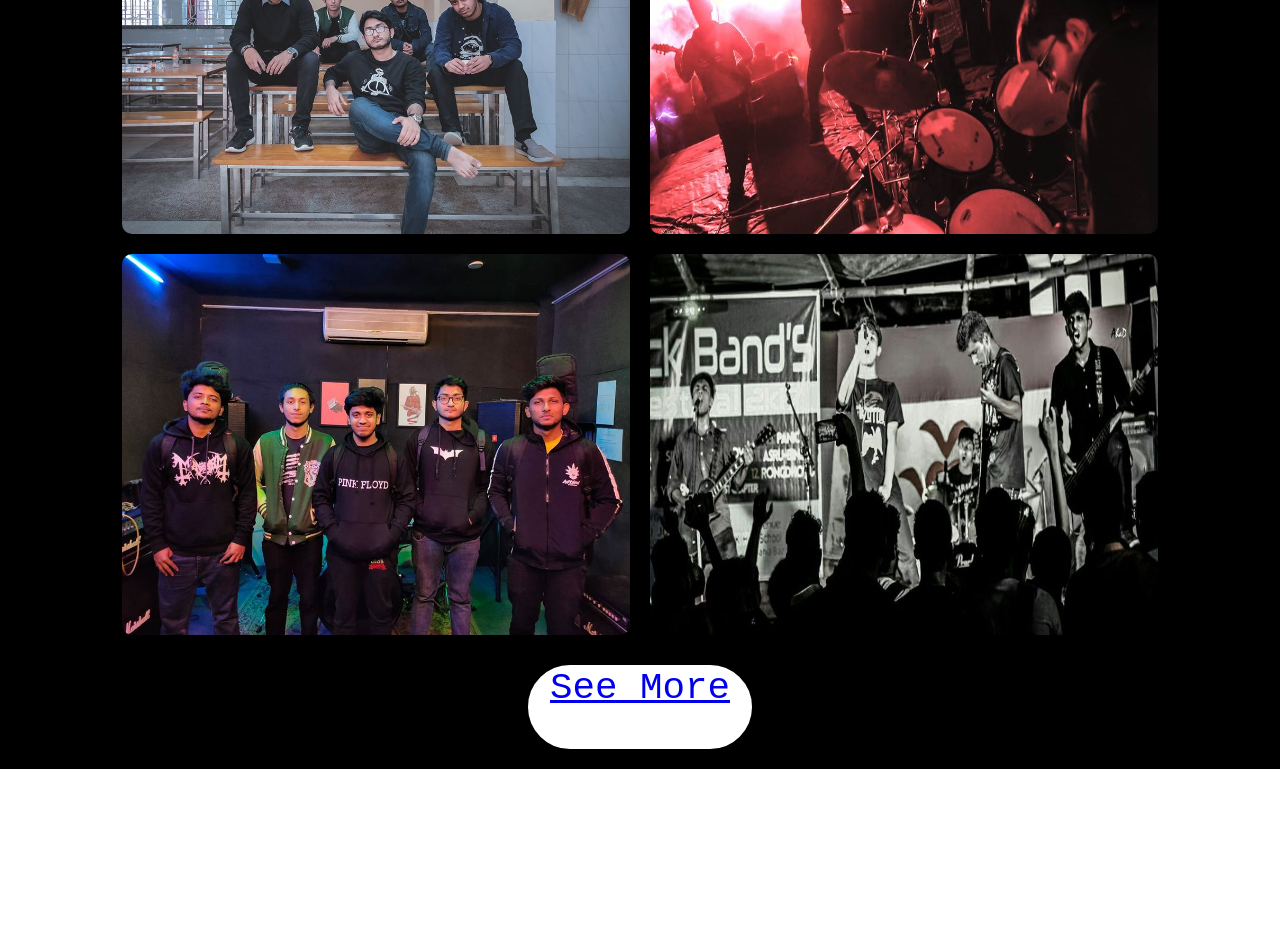
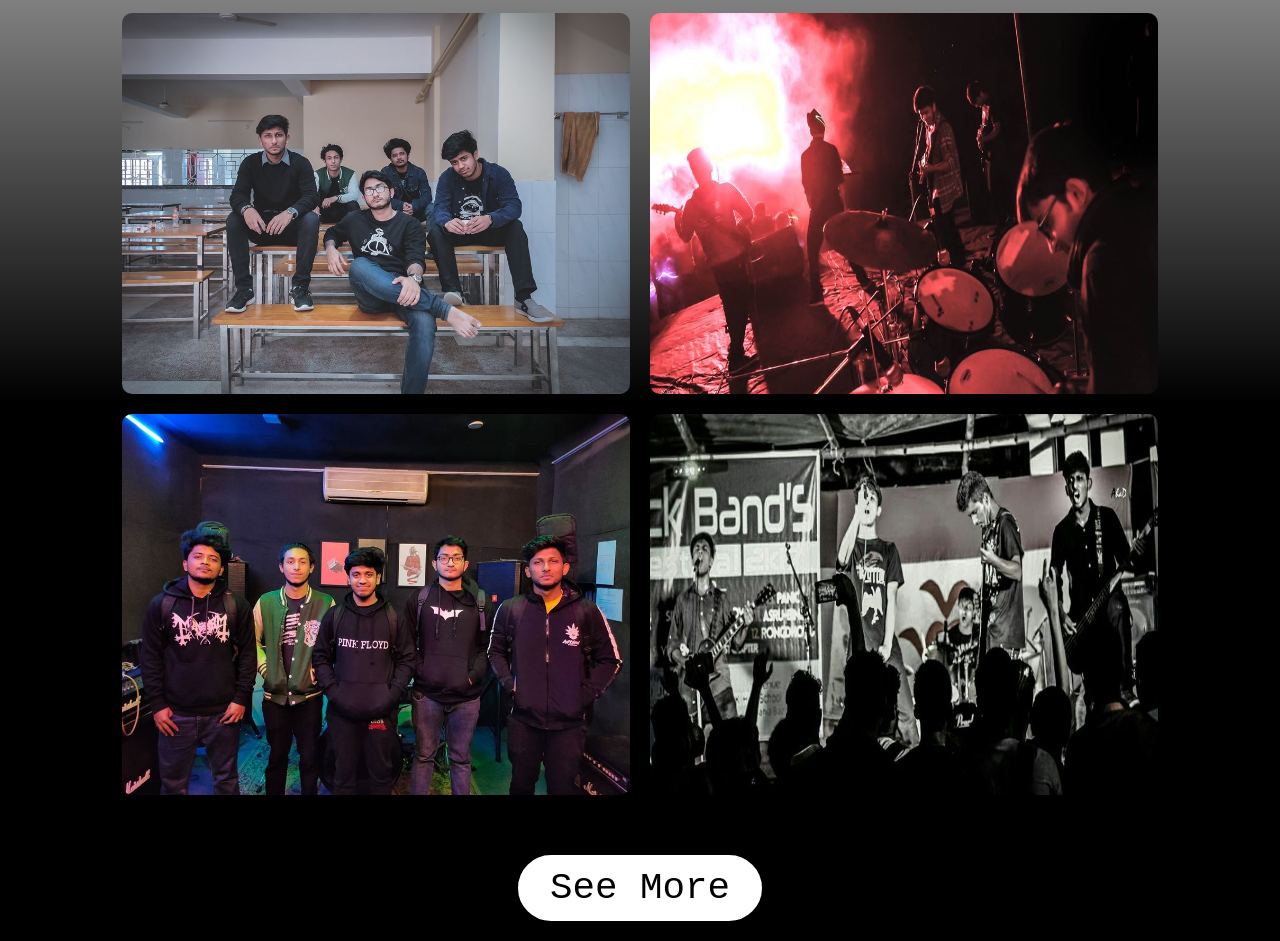
Before and after one commit to abirseam/ske-tic-official, a plain HTML site: page index.html in a window 1280 px wide. Shown: the part 1103-2044 px from the top of the page. Before the commit the page ends 1872 px from the top, so only its background shows below. Drawn offline with Linux system fonts and the light colour scheme.

Commit message:
Update style.css

```diff
--- a/style.css
+++ b/style.css
@@ -1,5 +1,5 @@
 body{
-	background-color: white;
+	background-color:black;
 	font-size: 15px;
 	font-family: monospace;
 	margin:0px;
@@ -82,7 +82,7 @@ body{
 	border: 2px solid black;
 	width:450px;
 	display: block;
-	margin: 20px auto;
+	margin: 100px auto;
 	text-align: center;
 	font-size: 130%;
 	border-radius: 20px;
@@ -95,28 +95,30 @@ body{
 	transition: all .4s ease-in-out;
 }
 .content1{
-	background: linear-gradient(white,black 30%);
-	padding: 5px;;
+	background: linear-gradient(white,black 60%);
+	padding: 5px;
 }
 
 .gallery img:hover{
 	  transform: scale(1.05);
 	  cursor: pointer;
 }
-#see{
+#see a{
 	display: block;
+	color:black;
 	text-align: center;
 	font-size: 250%;
 	width: 220px;
-	padding: 0;
-	margin: 20px auto;
+	padding: 10px;
+	margin: 50px auto;
 	margin-bottom: 15px;
 	border-radius: 50px;
 	background-color: white;
 	border: 2px solid white;
 	transition: all .3s ease-in-out;
+	text-decoration: none;
 }
-#see:hover{
+#see a:hover{
 	background: black;
 	color: white;
 	opacity: 0.7;
```
